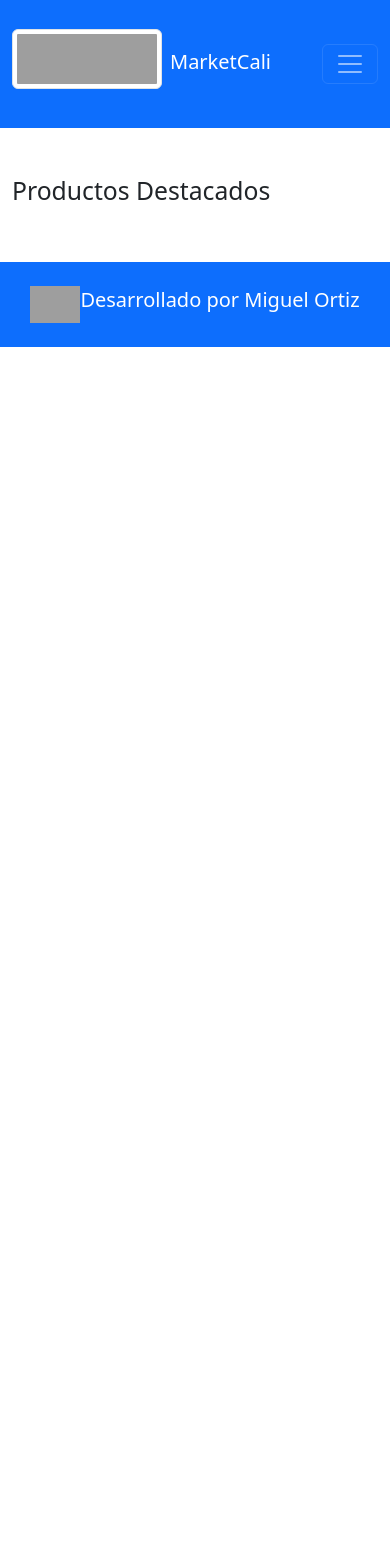
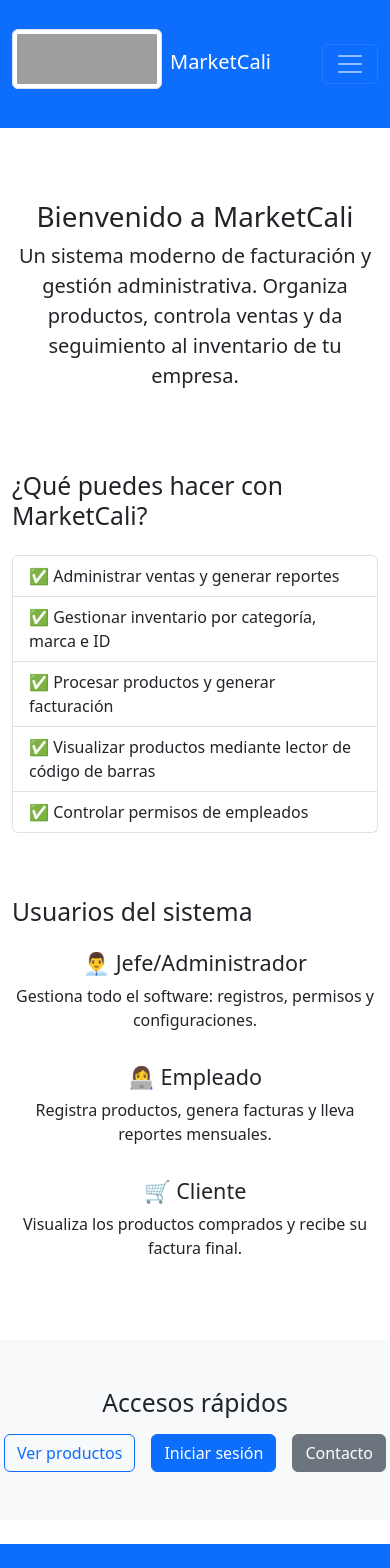
Before and after one commit to miguelldev-code/marketcalireact, a React (Create React App) app: page / in a window 390 px wide. Shown: the top 1568 px of the page. Before the commit the page ends 844 px from the top, so only its background shows below. Built offline with nearby package versions, Linux system fonts and the light colour scheme; grey boxes are pictures that could not be loaded.

Commit message:
Corrigiendo errores en el diseño de paginas foot y nav

```diff
--- a/src/components/Navbar.jsx
+++ b/src/components/Navbar.jsx
@@ -32,7 +32,7 @@ function Navbar() {
                 </a>
               </li>
               <li className="nav-item">
-                <a href="/contacto" className="nav-link">
+                <a href="/contactos" className="nav-link">
                   Contacto
                 </a>
               </li>
--- a/src/pages/Home.jsx
+++ b/src/pages/Home.jsx
@@ -1,38 +1,79 @@
-import { useEffect, useState } from "react";
+import React from "react";
+import { Link } from "react-router-dom";
 
 function Home() {
-  const [productos, setProductos] = useState([]);
+  return (
+    <div>
+      {/* Sección de bienvenida */}
+      <section className="container text-center py-5">
+        <h1>Bienvenido a MarketCali</h1>
+        <p className="lead">
+          Un sistema moderno de facturación y gestión administrativa. Organiza
+          productos, controla ventas y da seguimiento al inventario de tu
+          empresa.
+        </p>
+      </section>
 
-  useEffect(() => {
-    function recibirProductos(event) {
-      if (event.data?.productosRegistrados) {
-        setProductos(event.data.productosRegistrados);
-      }
-    }
-    window.addEventListener("message", recibirProductos);
-    return () => window.removeEventListener("message", recibirProductos);
-  }, []);
+      {/* Funciones principales */}
+      <section className="container py-3">
+        <h2 className="mb-4">¿Qué puedes hacer con MarketCali?</h2>
+        <ul className="list-group">
+          <li className="list-group-item">
+            ✅ Administrar ventas y generar reportes
+          </li>
+          <li className="list-group-item">
+            ✅ Gestionar inventario por categoría, marca e ID
+          </li>
+          <li className="list-group-item">
+            ✅ Procesar productos y generar facturación
+          </li>
+          <li className="list-group-item">
+            ✅ Visualizar productos mediante lector de código de barras
+          </li>
+          <li className="list-group-item">
+            ✅ Controlar permisos de empleados
+          </li>
+        </ul>
+      </section>
 
-  return (
-    <div className="container py-4">
-      <h2>Productos Destacados</h2>
-      <div className="row">
-        {productos.map((producto, index) => (
-          <div key={index} className="card col-md-4 mb-3">
-            <img
-              src={producto.imagen}
-              alt={producto.nombre}
-              className="card-img-top"
-            />
-            <div className="card-body">
-              <h5 className="card-title">{producto.nombre}</h5>
-              <p className="card-text">Sección: {producto.seccion}</p>
-              <p className="card-text">Precio: ${producto.precio.toFixed(2)}</p>
-              <p className="card-text">Stock: {producto.stock}</p>
-            </div>
+      {/* Tipos de usuarios */}
+      <section className="container py-5">
+        <h2 className="mb-4">Usuarios del sistema</h2>
+        <div className="row text-center">
+          <div className="col-md-4 mb-3">
+            <h4>👨‍💼 Jefe/Administrador</h4>
+            <p>
+              Gestiona todo el software: registros, permisos y configuraciones.
+            </p>
           </div>
-        ))}
-      </div>
+          <div className="col-md-4 mb-3">
+            <h4>👩‍💻 Empleado</h4>
+            <p>
+              Registra productos, genera facturas y lleva reportes mensuales.
+            </p>
+          </div>
+          <div className="col-md-4 mb-3">
+            <h4>🛒 Cliente</h4>
+            <p>Visualiza los productos comprados y recibe su factura final.</p>
+          </div>
+        </div>
+      </section>
+
+      {/* Accesos rápidos */}
+      <section className="text-center py-5 bg-light">
+        <h2>Accesos rápidos</h2>
+        <div className="d-flex justify-content-center gap-3 mt-3 flex-wrap">
+          <Link to="/productos" className="btn btn-outline-primary">
+            Ver productos
+          </Link>
+          <Link to="/login" className="btn btn-primary">
+            Iniciar sesión
+          </Link>
+          <Link to="/contacto" className="btn btn-secondary">
+            Contacto
+          </Link>
+        </div>
+      </section>
     </div>
   );
 }
```
